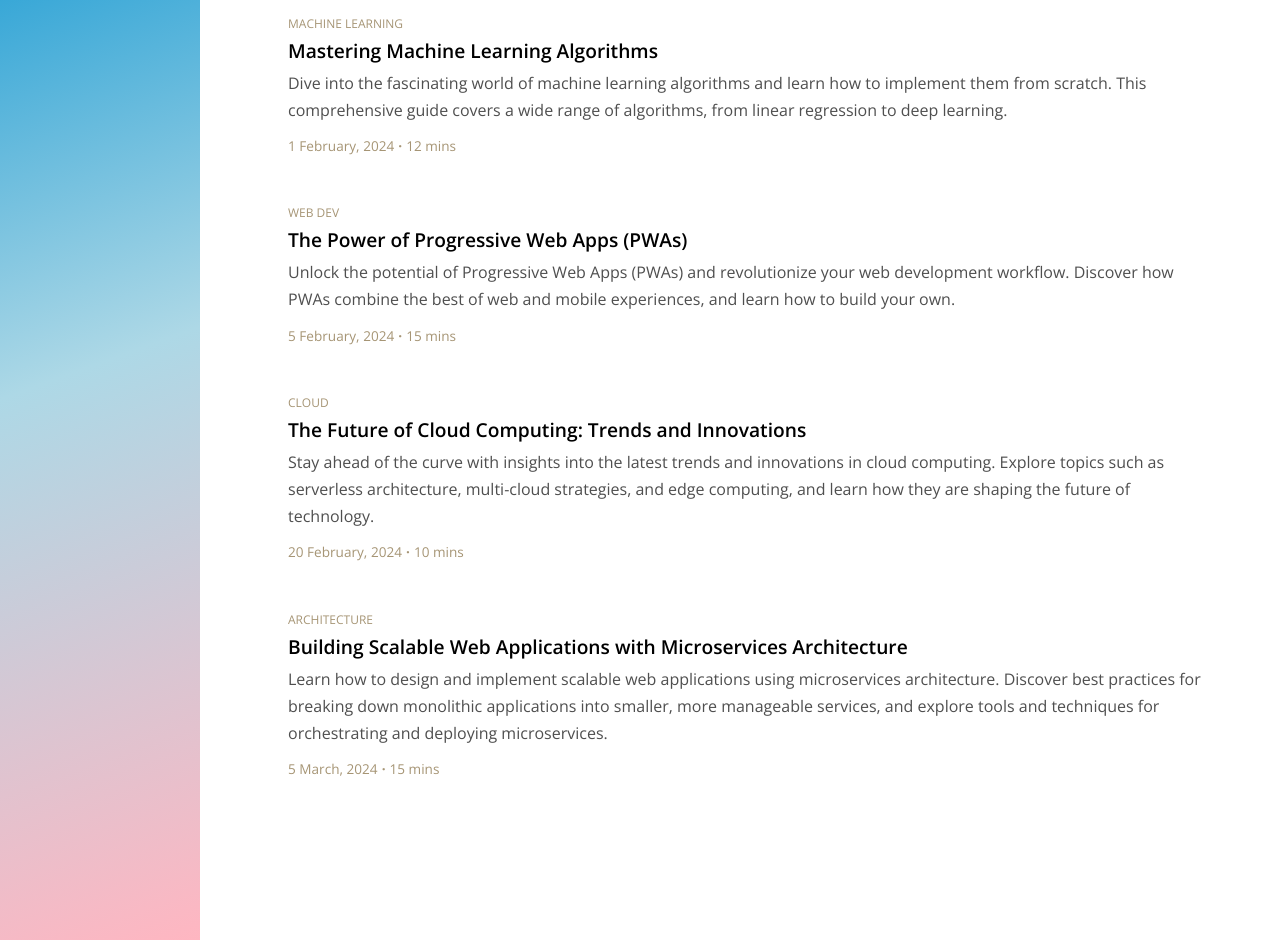
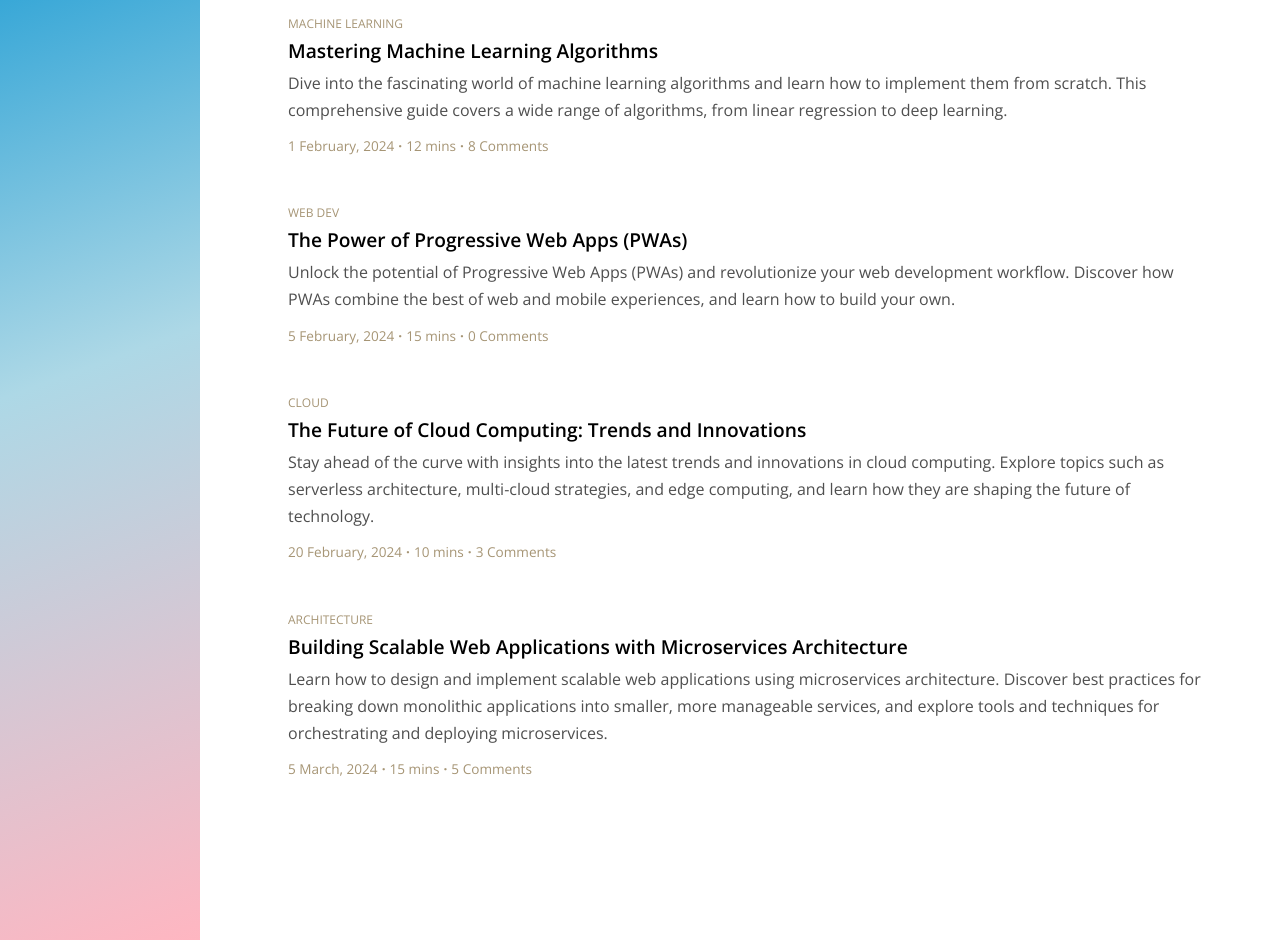
Before and after one commit to R-Daneel0livaw/portfolio, a React (Vite) app: page /blog in a window 1280 px wide. Shown: the part 1080-2020 px from the top of the page. Built offline with nearby package versions, Linux system fonts and the light colour scheme; a web font is replaced by a local one.

Commit message:
Add comments to footer blog footer.

```diff
--- a/src/pages/Blog/Blog.module.css
+++ b/src/pages/Blog/Blog.module.css
@@ -184,7 +184,7 @@
     color: #a69575;
 }
 
-.blogFooter p:first-of-type::after {
+.blogFooter p:not(:last-child)::after {
   margin: 0 .25rem;
   content: '·';
   font-weight: bold;
--- a/src/pages/Blog/Blog.tsx
+++ b/src/pages/Blog/Blog.tsx
@@ -25,6 +25,7 @@ export default function Blog() {
     date: string;
     readTime: string;
     topics: string[];
+    comments: number
   };
 
   const articles: Article[] = [
@@ -37,6 +38,7 @@ export default function Blog() {
       date: "1 February, 2024",
       readTime: "12 mins",
       topics: ["tech"],
+      comments: 8
     },
     {
       id: "post2",
@@ -47,6 +49,7 @@ export default function Blog() {
       date: "5 February, 2024",
       readTime: "15 mins",
       topics: ["tech"],
+      comments: 0
     },
     {
       id: "post3",
@@ -57,6 +60,7 @@ export default function Blog() {
       date: "20 February, 2024",
       readTime: "10 mins",
       topics: ["tech"],
+      comments: 3
     },
     {
       id: "post4",
@@ -67,6 +71,7 @@ export default function Blog() {
       date: "5 March, 2024",
       readTime: "15 mins",
       topics: ["tech", "architecture", "tutorial"],
+      comments: 5
     },
   ];
 
@@ -219,6 +224,7 @@ export default function Blog() {
               <footer className={styles.blogFooter}>
                 <p>{article.date}</p>
                 <p>{article.readTime}</p>
+                <p>{article.comments} Comments</p>
               </footer>
             </article>
           ))}
```
